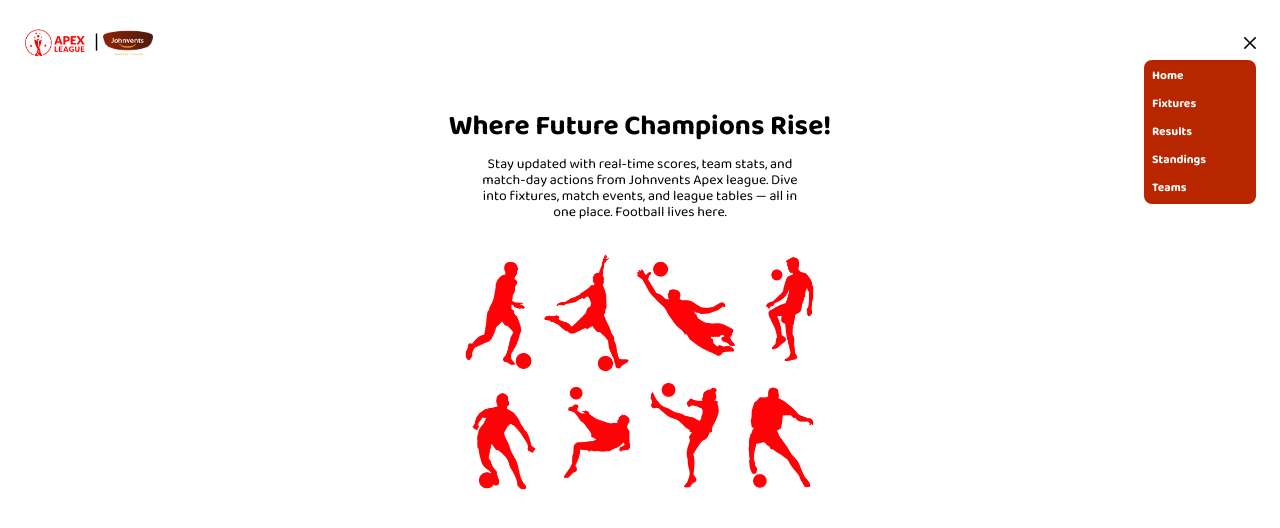
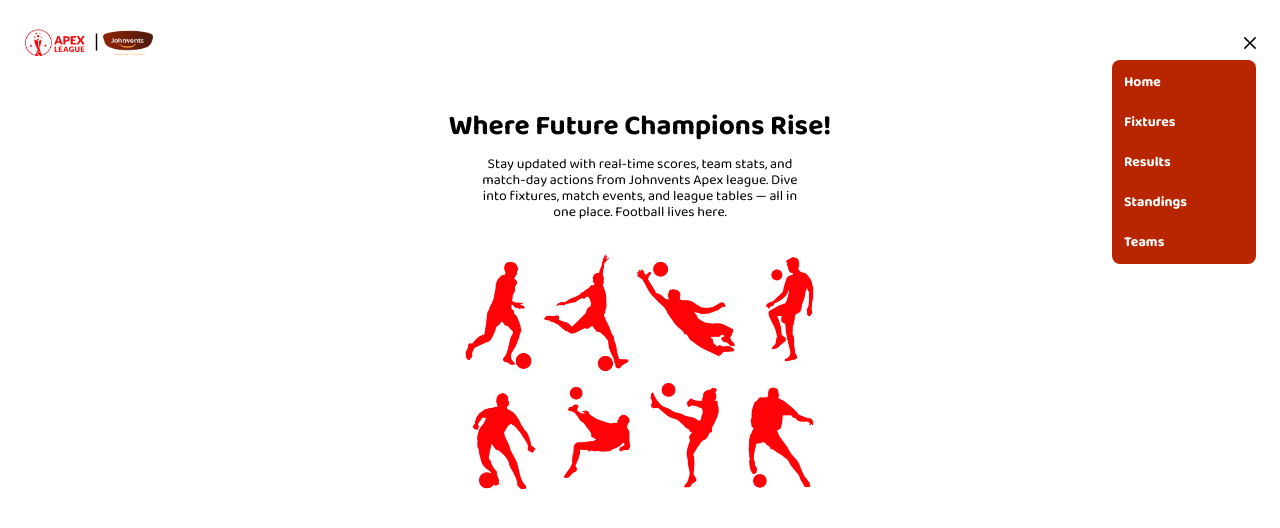
Before and after one commit to SeyitanShalom/Apex-League, a Next.js app: page / in a window 1280 px wide. Both pictures are taken after a click on the element 1250 px from the left and 43 px from the top of the page. Shown: the top 528 px of the page. Built offline with nearby package versions, Linux system fonts and the light colour scheme.

Commit message:
New Changes

```diff
--- a/src/Components/Navbar.jsx
+++ b/src/Components/Navbar.jsx
@@ -34,7 +34,7 @@ const Navbar = () => {
             exit={{ scaleY: 0, opacity: 0 }}
             transition={{ duration: 0.4, ease: "easeInOut" }}
             // style={{ originY: 0, overflow: "hidden", background: "#B82600" }}
-            className="absolute right-6 top-15 w-28 rounded-lg p-2 text-xs bg-[#B82600] origin-top text-white font-bold flex flex-col gap-3"
+            className="absolute right-6 top-15 w-36 rounded-lg p-3 text-sm bg-[#B82600] origin-top text-white font-bold flex flex-col gap-5"
           >
             <Link onClick={() => setOpen(false)} href="/" className="">
               Home
```
